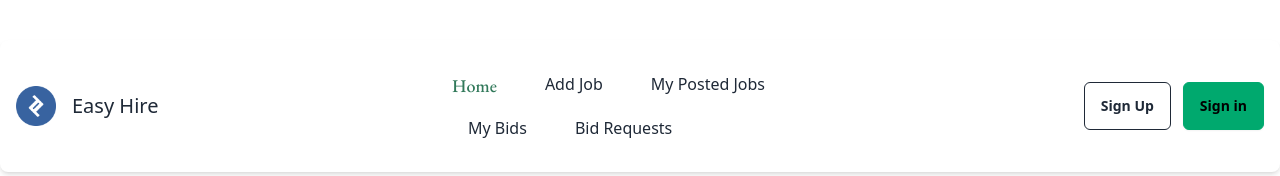
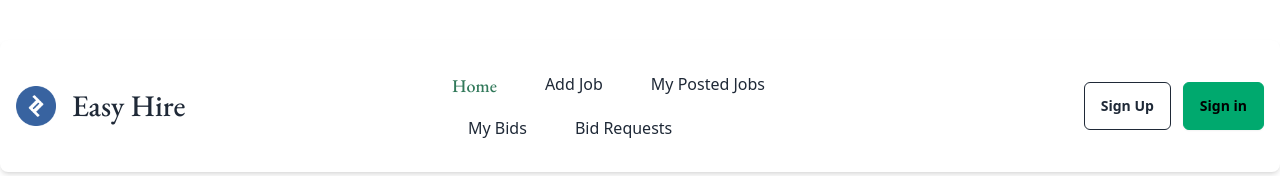
Before and after one commit to Sohelrana2815/easy-hire-front-end, a React (Vite) app: page / in a window 1280 px wide. Shown: the top 176 px of the page. Built offline with nearby package versions, Linux system fonts and the light colour scheme; no server answers.

Commit message:
added animation

```diff
--- a/src/Shared/ResponsiveNavbar/ResponsiveNavbar.jsx
+++ b/src/Shared/ResponsiveNavbar/ResponsiveNavbar.jsx
@@ -131,7 +131,7 @@ const ResponsiveNavbar = () => {
             </div>{" "}
             <Link to="/">
               {" "}
-              <p className="text-xl cursor-pointer flex items-center md:gap-x-2">
+              <p className="text-xl xl:text-3xl xl:font-medium xl:font-EbGaramond cursor-pointer flex items-center md:gap-x-2">
                 {" "}
                 <img
                   src={logo}
```
